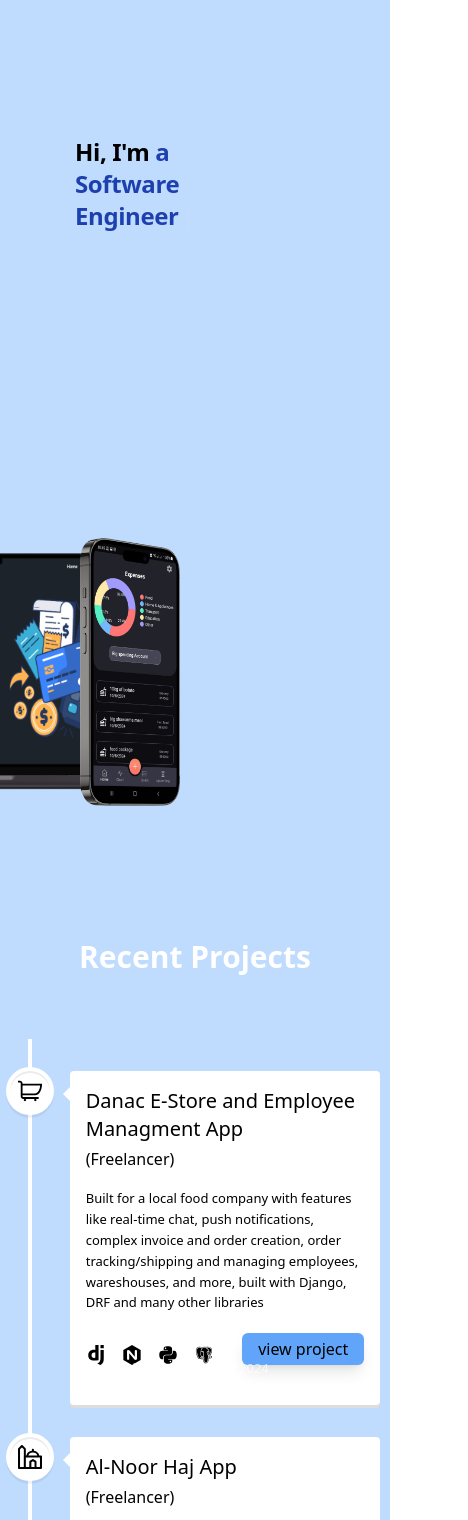
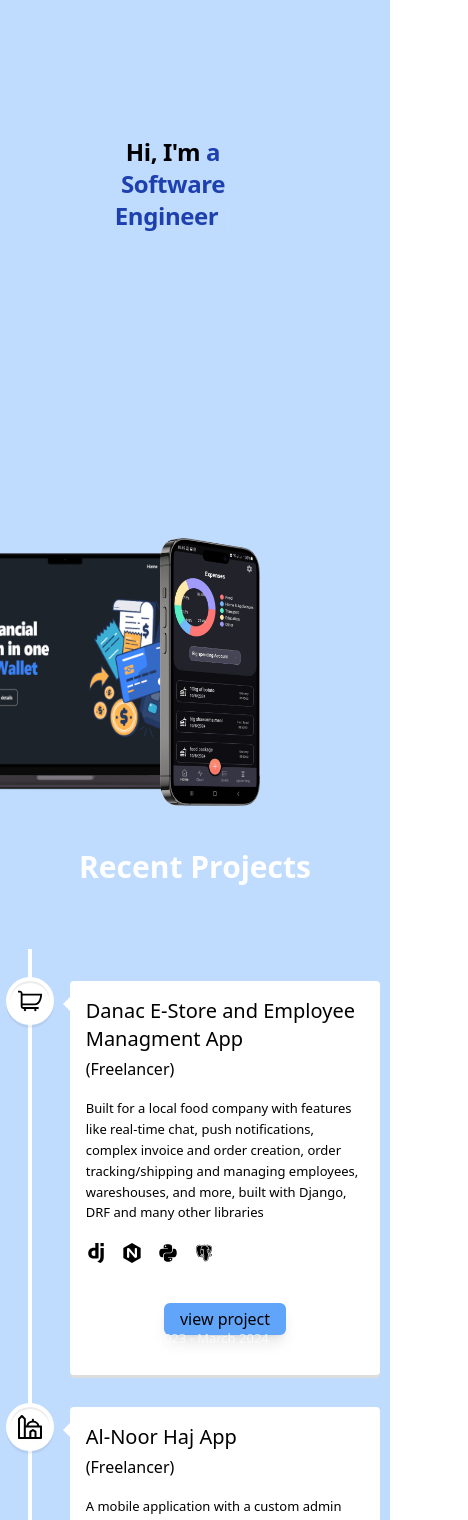
Before and after one commit to rabee361/Portfolio, a React (Vite) app: page / in a window 390 px wide. Shown: the part 820-2340 px from the top of the page, 468 px wide, since content can reach past the window. Built offline with nearby package versions, Linux system fonts and the light colour scheme.

Commit message:
responsive edit

```diff
--- a/src/components/home/About.tsx
+++ b/src/components/home/About.tsx
@@ -86,8 +86,8 @@ function About() {
     <div  ref={ref} id="about" className='flex flex-col w-full h-screen'>
       <div className="flex lg:flex-row flex-col items-center justify-center w-full h-screen ">
         <div className="w-2/3 h-full gap-5 items-start ml-5 pr-16 justify-start pt-28 justify-centertext-3xl tracking-tight leading-none dark:text-white text-black md:text-2xl lg:text-3xl">
-            <span className=" leading-10 flex flex-col items-center">
-              <h2 className=" self-start lg:text-5xl text-2xl mb-5 font-bold">
+            <span className=" leading-10 flex flex-col items-center text-center">
+              <h2 className="self-start lg:text-5xl text-2xl mb-5 font-bold">
                 Hi, I'm
                 <span className=" dark:text-blue-400 text-blue-800">
                   {text}
@@ -119,10 +119,10 @@ function About() {
             </span>
 
         </div>
-        <div className="flex items-center justify-end pr-20 h-full w-1/3">
-          <motion.div variants={pageVariants2} initial="initial2" animate={mainControls} className=" absolute dark:shadow-dark-blue-shadow w-[365px] h-[235px]"></motion.div>
+        <div className="flex items-center justify-end lg:pr-20 h-full w-1/3">
+          <motion.div variants={pageVariants2} initial="initial2" animate={mainControls} className=" absolute dark:shadow-dark-blue-shadow lg:w-[365px] lg:h-[235px]"></motion.div>
           <motion.img variants={pageVariants2} initial="initial2" animate={mainControls}  src={main2} className=" absolute " width={400} alt="" />
-          <motion.img variants={pageVariants3} initial="initial3" animate={mainControls}  src={main1} className=" absolute ml-60" width={100} alt="" />
+          <motion.img variants={pageVariants3} initial="initial3" animate={mainControls}  src={main1} className=" absolute lg:ml-60" width={100} alt="" />
         </div>
       </div>
     </div>
--- a/src/components/home/RecentProjects.tsx
+++ b/src/components/home/RecentProjects.tsx
@@ -101,12 +101,12 @@ function RecentProjects() {
               <h5 className="text-black font-medium">
                 {element.location}
               </h5>
-              <p className='text-black' >
+              <p className='text-black text-wrap' >
                 {element.description}
               </p>
 
-              <div className='relative top-4 flex gap-6 items-end'>
-                <div className=' w-full flex gap-4'>
+              <div className='relative top-4 flex flex-col sm:flex-col sm:gap-6 items-end'>
+                <div className=' w-full flex gap-4 text-wrap'>
                   {
                     element.tech.map((x) => (
                       techs[x.name]
@@ -118,7 +118,7 @@ function RecentProjects() {
                   <a
                     className={`button ${
                       isDjangoIcon ? "workButton" : "schoolButton"
-                    } text-black text-nowrap self-end rounded-md font-medium bg-blue-400 hover:bg-blue-500 pl-4 pr-4 pt-1 pb-1  shadow-lg hover:shadow-none transition-all ease-linear duration-100`}
+                    } text-black text-nowrap sm:self-end self-center rounded-md font-medium bg-blue-400 hover:bg-blue-500 pl-4 pr-4 pt-1 pb-1 mt-10 sm:mt-0 shadow-lg hover:shadow-none transition-all ease-linear duration-100`}
                     href="/"
                   >
                     <Link  onClick={scrollToTop} to="/expense-tracker">{element.buttonText}</Link>
@@ -126,9 +126,6 @@ function RecentProjects() {
                   </a>
                 )}
               </div>
-
-
-
             </div>
             </VerticalTimelineElement>
           );
```
